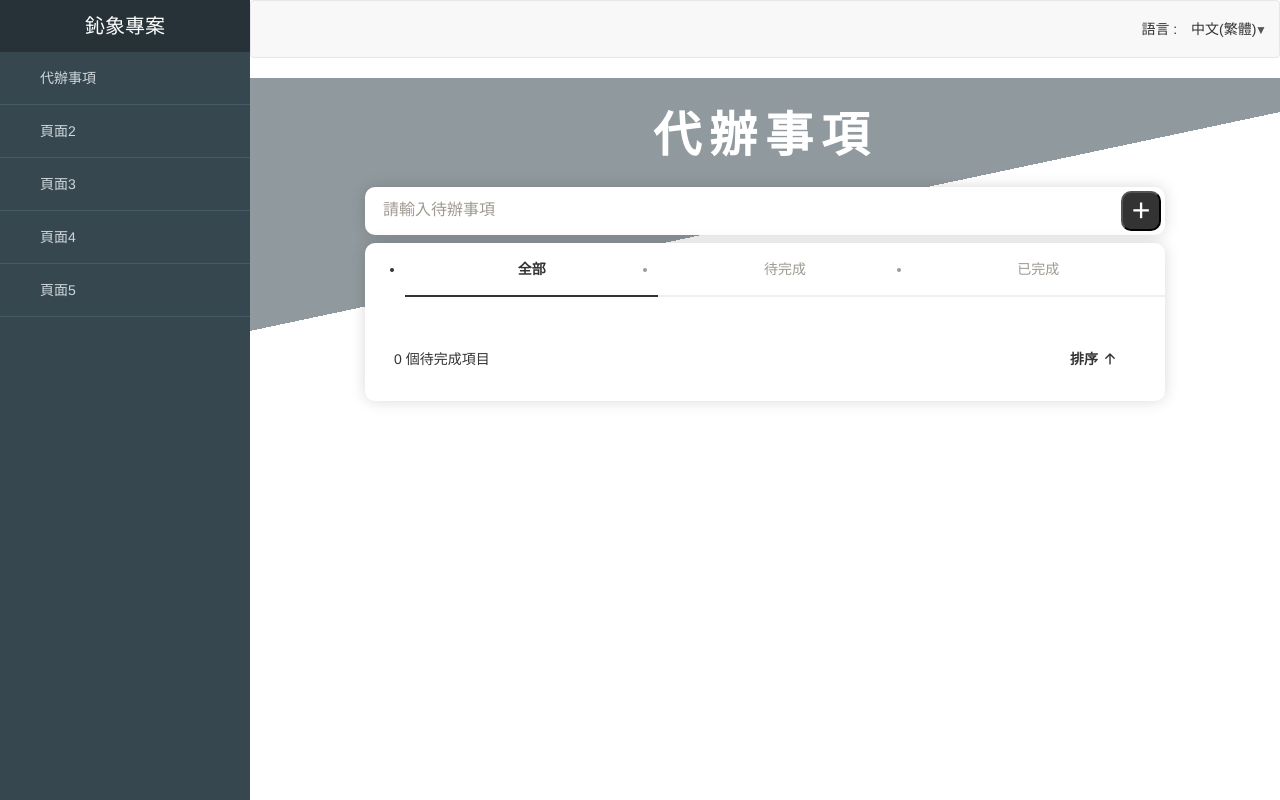
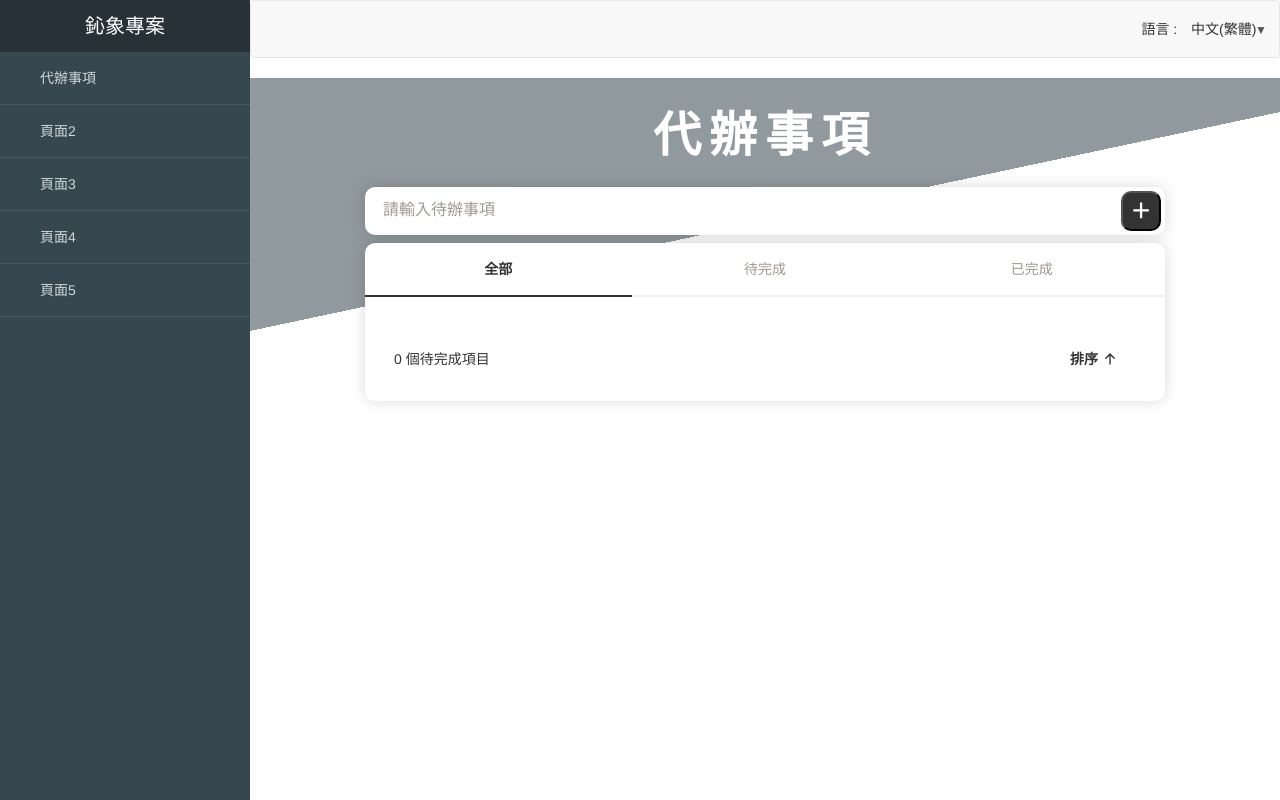
Before and after one commit to spirita1204/IGS_WebSite, a React (Create React App) app: page /ToDoList in a window 1280 px wide. Built offline with nearby package versions, Linux system fonts and the light colour scheme.

Commit message:
修正css效果

```diff
--- a/src/Components/ToDoListBtn.jsx
+++ b/src/Components/ToDoListBtn.jsx
@@ -36,18 +36,18 @@ const ToDoListBtn = ({ onChange, value, onClick, toDoList, removeToDoList, editT
                 {/* 切換代辦事項 */}
                 <div className="card card_list">
                     <ul className="tab">
-                        <li
+                        <lii
                             className={(status === 0) ? "active" : ''}
                             onClick={() => setStatus(0)}
-                        >{t('ALL')}</li>
-                        <li
+                        >{t('ALL')}</lii>
+                        <lii
                             className={(status === 1) ? "active" : ''}
                             onClick={() => setStatus(1)}
-                        >{t('UNCOMPLETED')}</li>
-                        <li
+                        >{t('UNCOMPLETED')}</lii>
+                        <lii
                             className={(status === 2) ? "active" : ''}
                             onClick={() => setStatus(2)}
-                        >{t('COMPLETED')}</li>
+                        >{t('COMPLETED')}</lii>
                     </ul>
                     <div className="cart_content">
                         <ul className="list">
--- a/src/Css/ToDoListBtn.css
+++ b/src/Css/ToDoListBtn.css
@@ -111,10 +111,11 @@ input[type="text"] {
 
 .tab {
     display: flex;
+    padding: 0; /* Remove default padding */
     text-align: center;
     color: #9f9a91;
     font-size: 14px;
-    li {
+    lii {
         padding: 1rem;
         width: 100%;
         border-bottom: 2px solid #efefef;
```
